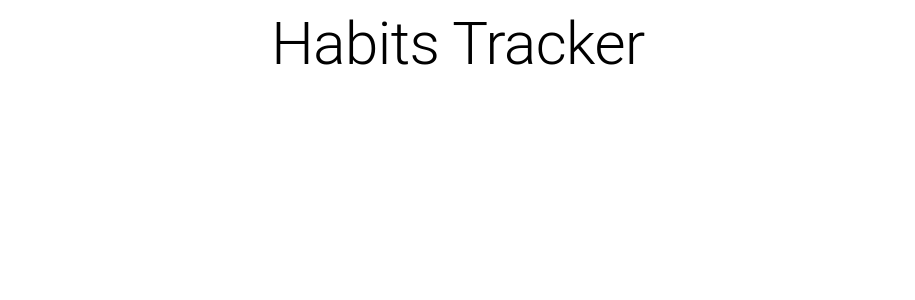
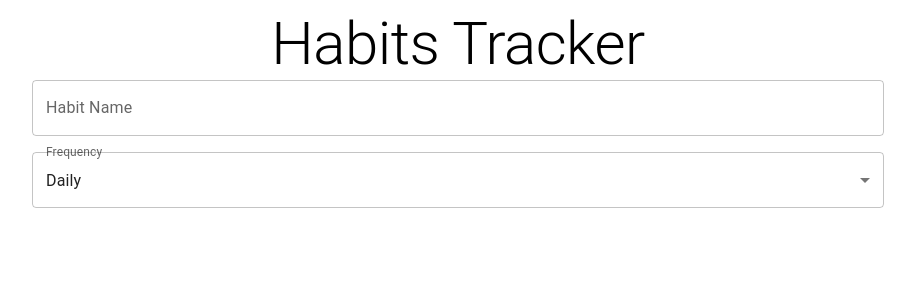
Before and after one commit to PraneethBunny123/habits-tracker, a React (Vite) app: page / in a window 1280 px wide. Shown: the top 300 px of the page, without its empty margins (182-1097 px from the left). Built offline with nearby package versions, Linux system fonts and the light colour scheme.

Commit message:
created a form outline using material UI components and useState

```diff
--- a/src/App.jsx
+++ b/src/App.jsx
@@ -1,6 +1,7 @@
 import { Provider } from "react-redux"
 import store from './store/store'
 import { Container, Typography } from "@mui/material"
+import HabitForm from "./components/HabitForm"
 
 function App() {
     return (
@@ -9,6 +10,7 @@ function App() {
                 <Typography component="h1" variant="h2" align="center">
                     Habits Tracker
                 </Typography>
+                <HabitForm />
             </Container>
         </Provider>
     )
--- /dev/null
+++ b/src/components/HabitForm.jsx
@@ -0,0 +1,35 @@
+import { Box, FormControl, InputLabel, MenuItem, Select, TextField } from "@mui/material";
+import { useState } from "react";
+
+export default function HabitForm() {
+    const [name, setName] = useState("")
+    const [frequency, setFrequency] = useState("daily")
+
+    return (
+        <form>
+            <Box sx={{
+                display: "flex",
+                flexDirection: "column",
+                gap: 2,
+            }}>
+                <TextField
+                    label="Habit Name"
+                    value={name}
+                    onChange={(e) => setName(e.target.value)}
+                    placeholder="Enter a habit"
+                    fullWidth
+                />
+                <FormControl fullWidth>
+                    <InputLabel>Frequency</InputLabel>
+                    <Select
+                        value={frequency}
+                        onChange={(e) => setFrequency(e.target.value)}
+                    >
+                        <MenuItem value="daily">Daily</MenuItem>
+                        <MenuItem value="weekly">Weekly</MenuItem>
+                    </Select>
+                </FormControl>
+            </Box>
+        </form>
+    )
+}
```
